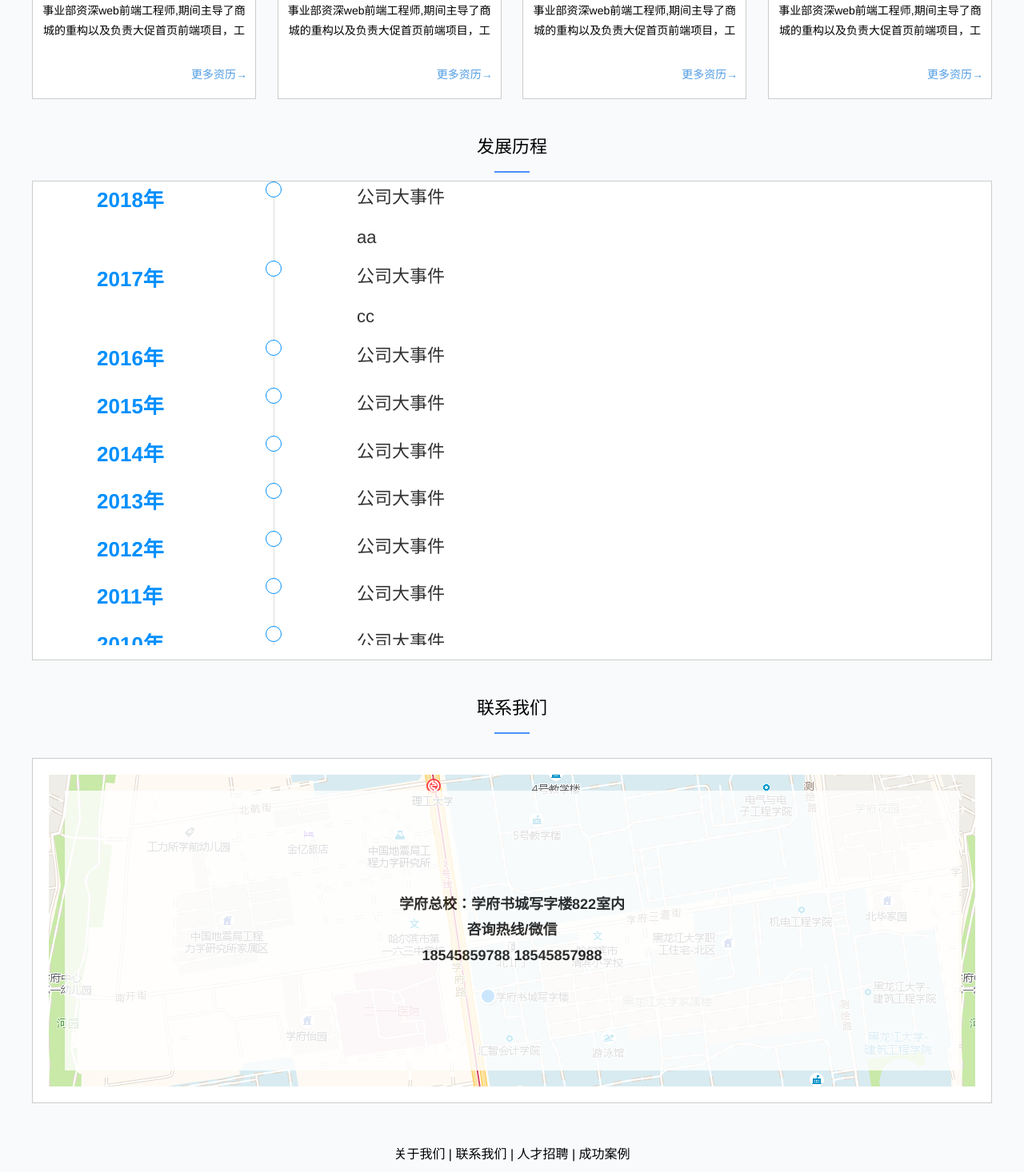
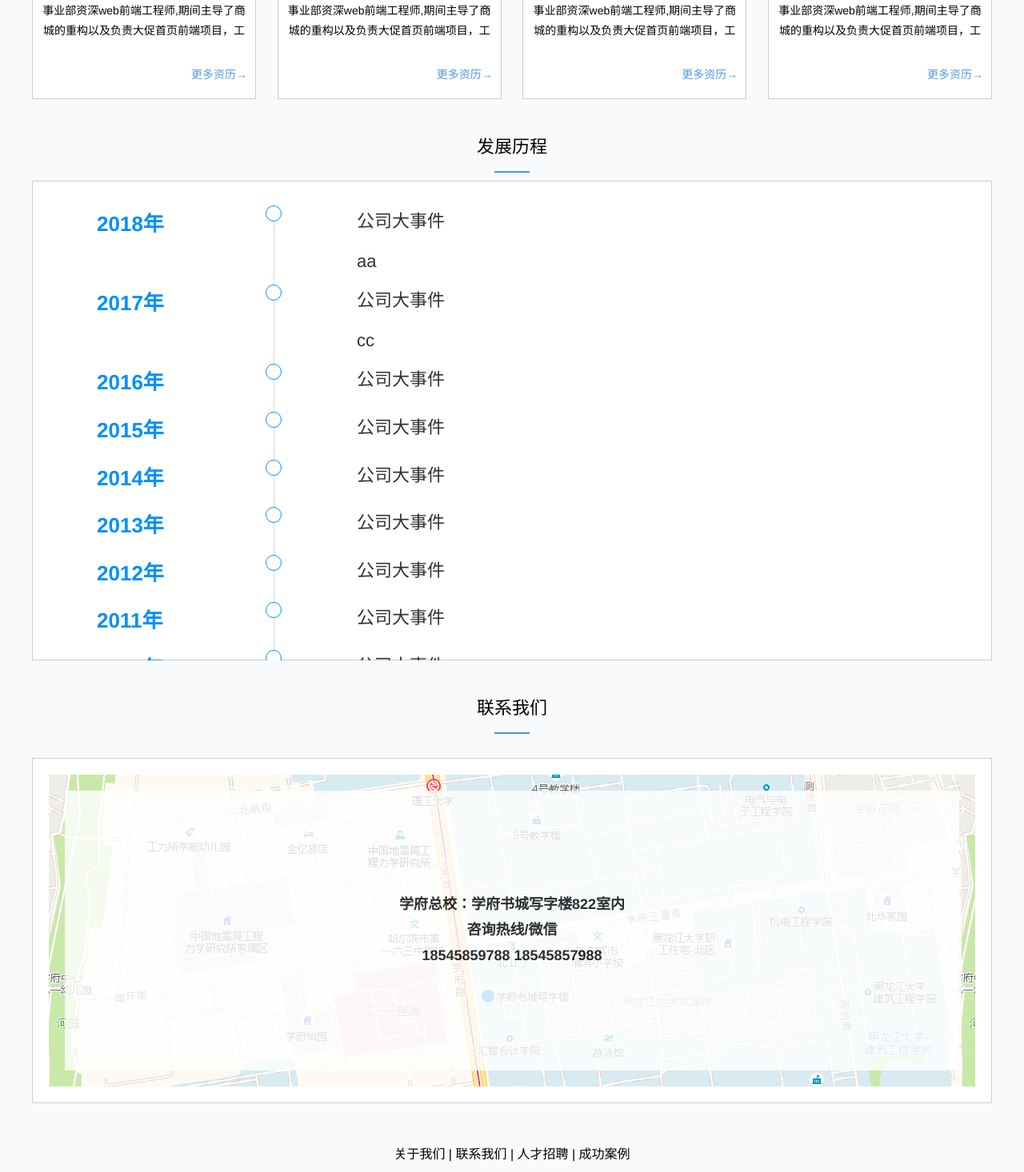
Before and after one commit to fengchuanyu/weichuang, a Vue app in the folder indexapp/: page /about in a window 1280 px wide. Shown: the part 1580-3046 px from the top of the page at 80% size. Built offline with nearby package versions, Linux system fonts and the light colour scheme; a small style sheet from the web is missing.

Commit message:
组件时间轴+2

```diff
--- a/indexapp/src/components/commonOne.vue
+++ b/indexapp/src/components/commonOne.vue
@@ -132,9 +132,10 @@
         box-sizing: border-box;
         overflow: hidden;
         width: 100% ;
-        height: 580px;
+        height: 599px;
         margin: auto;
         padding-left: 80px;
+        padding-top: 30px;
         position: relative;
         overflow-y: scroll;
     }
@@ -188,16 +189,21 @@
         color: white;
         font-weight: bolder;
         display: block;
-        transform: rotate(90deg);
+        transform: rotate(270deg);
+        position: relative;
+        left: 20px;
+        width: 40px;
     }
     .btn-three{
-        line-height: 100px;
+        bottom: 10px;
     }
     .container-three .btn-two{
         width: 80px;
         height: 40px;
         background-color: #008ffd;
         line-height: 40px;
+        position: relative;
+        bottom:0px;
     }
     .container-three{
         width: 80px;
```
